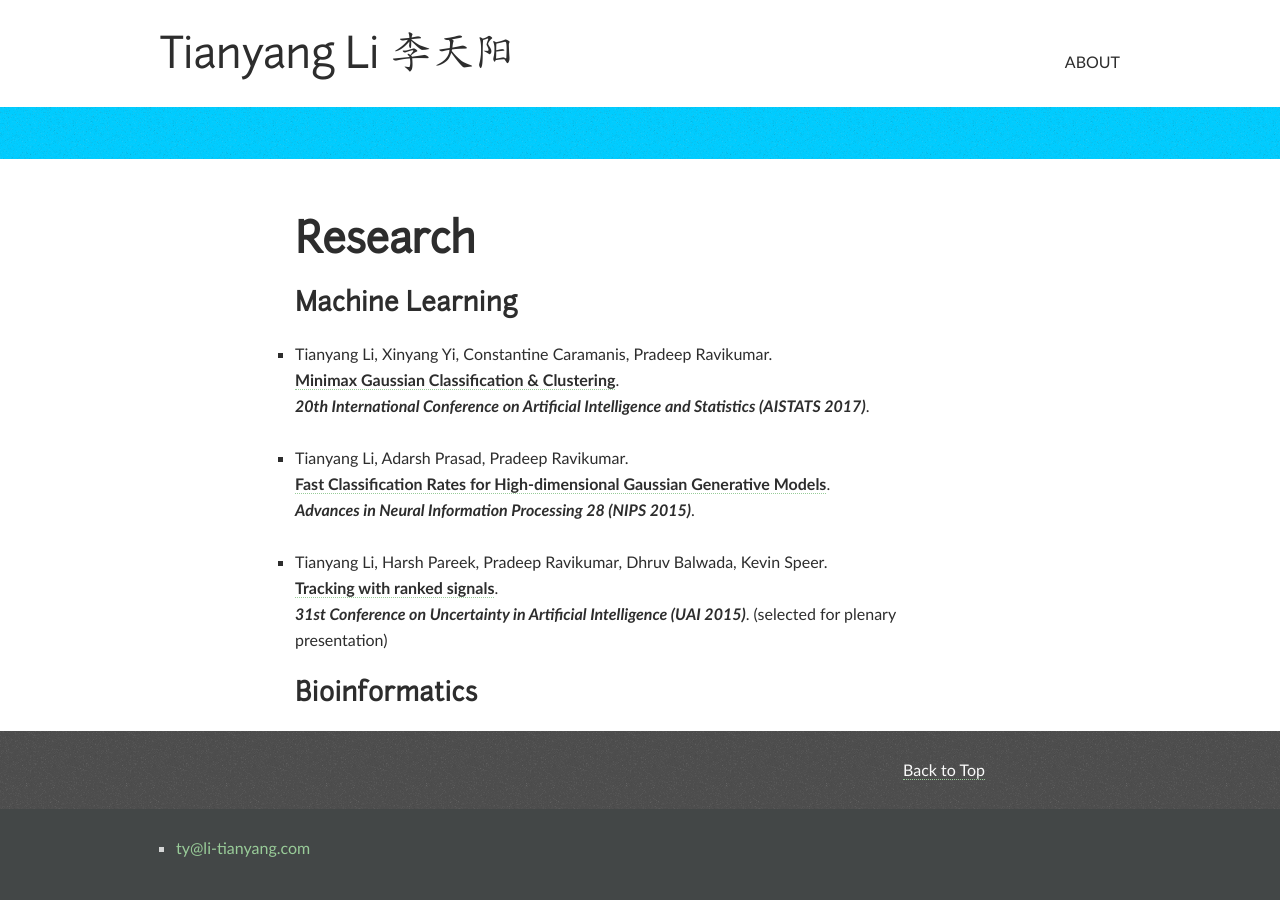
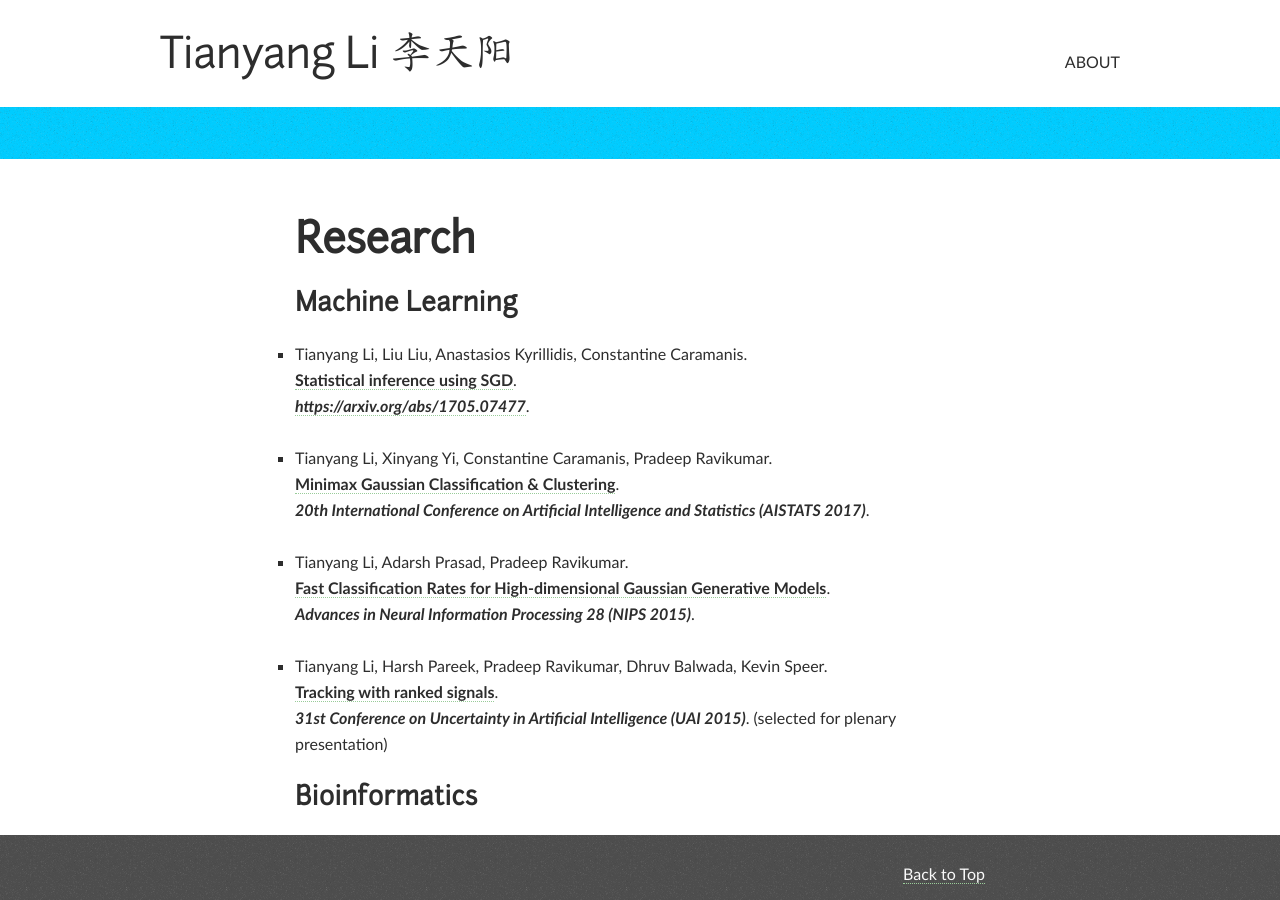
Before and after one commit to li-tianyang/li-tianyang.github.com, a Jekyll site: the page built from research/index.md, in a window 1280 px wide and 900 px high. Built offline with Jekyll 4.4.1, drawn with Linux system fonts in a browser that asks for light colours.

Commit message:
added new arxiv

```diff
--- a/research/index.md
+++ b/research/index.md
@@ -9,6 +9,8 @@ description: ""
 
 ### [Machine Learning](./)
 
+* Tianyang Li, Liu Liu, Anastasios Kyrillidis, Constantine Caramanis. <br> **[Statistical inference using SGD](https://arxiv.org/abs/1705.07477)**. <br> *[https://arxiv.org/abs/1705.07477](https://arxiv.org/abs/1705.07477)*.
+
 * Tianyang Li, Xinyang Yi, Constantine Caramanis, Pradeep Ravikumar. <br> **[Minimax Gaussian Classification & Clustering](./papers/aistats-2017-minimax-gaussian-classification-clustering.pdf)**. <br> *20th International Conference on Artificial Intelligence and Statistics (AISTATS 2017)*.
 
 * Tianyang Li, Adarsh Prasad, Pradeep Ravikumar. <br> **[Fast Classification Rates for High-dimensional Gaussian Generative Models](./papers/nips-2015-gaussian-classification.pdf)**. <br> *Advances in Neural Information Processing 28 (NIPS 2015)*.
```
